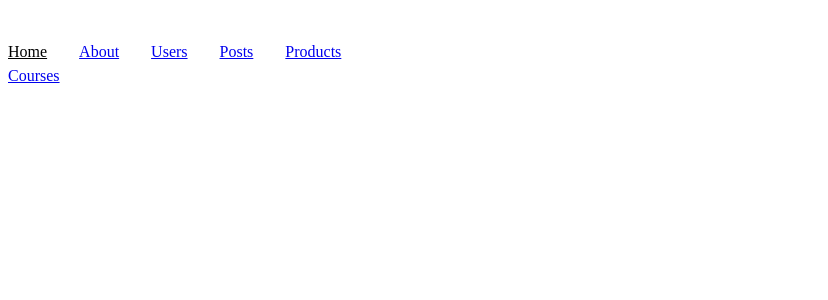
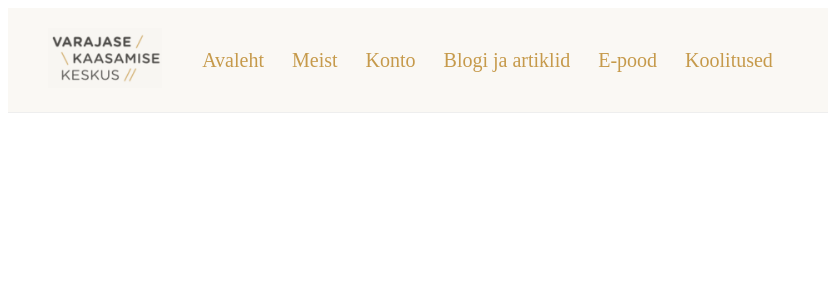
Before and after one commit to KaurKooder/Logistix-frontend, a Vue app: page / in a window 1280 px wide. Shown: the top 300 px of the page, without its empty margins (0-828 px from the left). Built offline with nearby package versions, Linux system fonts and the light colour scheme.

Commit message:
navbar on ilusam

```diff
--- a/src/App.vue
+++ b/src/App.vue
@@ -5,82 +5,52 @@ import AboutView from "@/views/AboutView.vue";
 </script>
 
 <template>
-  <header>
-    <div class="wrapper">
-      <nav>
-        <RouterLink to="/">Home</RouterLink>
-        <RouterLink to="/about">About</RouterLink>
-        <RouterLink to="/users">Users</RouterLink>
-        <RouterLink to="/posts">Posts</RouterLink>
-        <RouterLink to="/products">Products</RouterLink>
-        <RouterLink to="/courses">Courses</RouterLink>
+  <header class="navbar">
+    <div class="nav-left">
+      <img src="@/assets/logo/vkkeskuslogo.png" alt="Logo" class="logo" />
+    </div>
+
+      <nav class="nav-menu">
+        <RouterLink to="/">Avaleht</RouterLink>
+        <RouterLink to="/about">Meist</RouterLink>
+        <RouterLink to="/users">Konto</RouterLink>
+        <RouterLink to="/posts">Blogi ja artiklid</RouterLink>
+        <RouterLink to="/products">E-pood</RouterLink>
+        <RouterLink to="/courses">Koolitused</RouterLink>
       </nav>
-    </div>
   </header>
   <RouterView />
 </template>
 
 
 <style scoped>
-header {
-  line-height: 1.5;
-  max-height: 100vh;
+.navbar {
+  display: flex;
+  align-items: center;
+  justify-content: flex-start;
+  gap: 40px;
+  padding: 20px 40px;
+  background: #faf8f4;
+  border-bottom: 1px solid #eee;
 }
 
 .logo {
-  display: block;
-  margin: 0 auto 2rem;
+  height: 60px;
 }
 
-nav {
-  width: 100%;
-  font-size: 12px;
-  text-align: center;
-  margin-top: 2rem;
+.nav-menu {
+  display: flex;
+  gap: 28px;
+  font-size: 20px;
 }
 
-nav a.router-link-exact-active {
-  color: var(--color-text);
+.nav-menu a {
+  text-decoration: none;
+  color: #c69a4b; /* kuldne toon */
+  font-weight: 500;
 }
 
-nav a.router-link-exact-active:hover {
-  background-color: transparent;
-}
-
-nav a {
-  display: inline-block;
-  padding: 0 1rem;
-  border-left: 1px solid var(--color-border);
-}
-
-nav a:first-of-type {
-  border: 0;
-}
-
-@media (min-width: 1024px) {
-  header {
-    display: flex;
-    place-items: center;
-    padding-right: calc(var(--section-gap) / 2);
-  }
-
-  .logo {
-    margin: 0 2rem 0 0;
-  }
-
-  header .wrapper {
-    display: flex;
-    place-items: flex-start;
-    flex-wrap: wrap;
-  }
-
-  nav {
-    text-align: left;
-    margin-left: -1rem;
-    font-size: 1rem;
-
-    padding: 1rem 0;
-    margin-top: 1rem;
-  }
+.nav-menu a:hover {
+  color: #222222;
 }
 </style>
```
Also changed, not shown: src/assets/logo/vkkeskuslogo.png (added).
